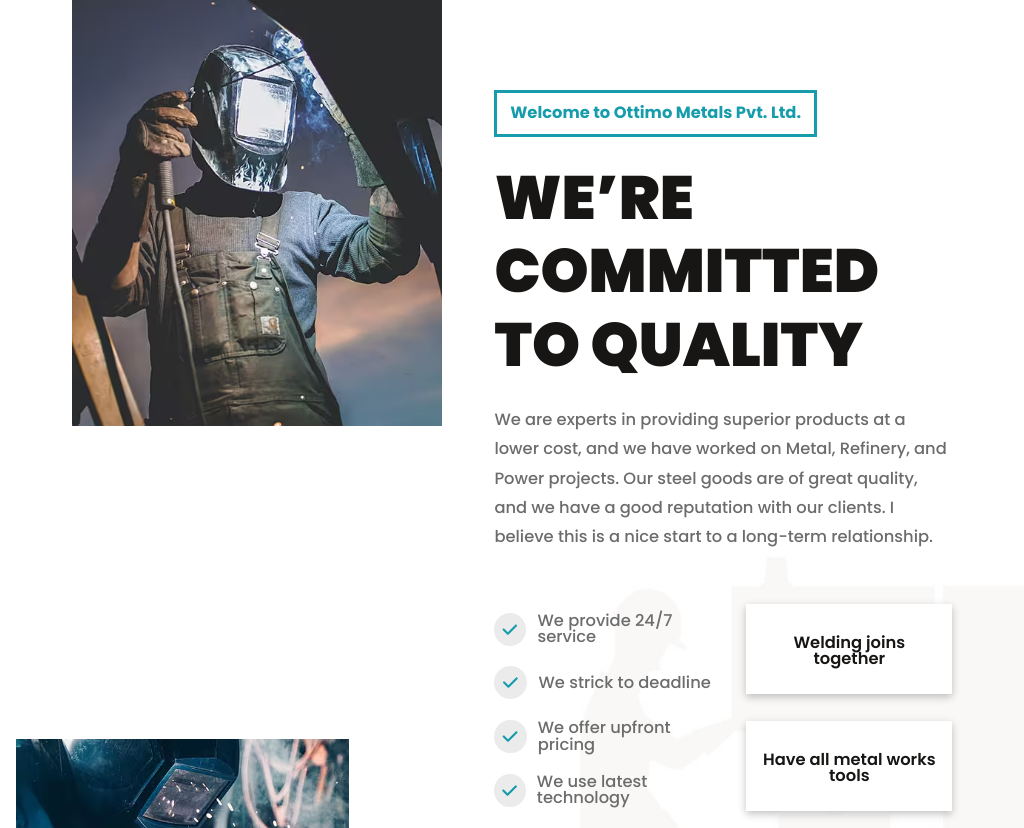
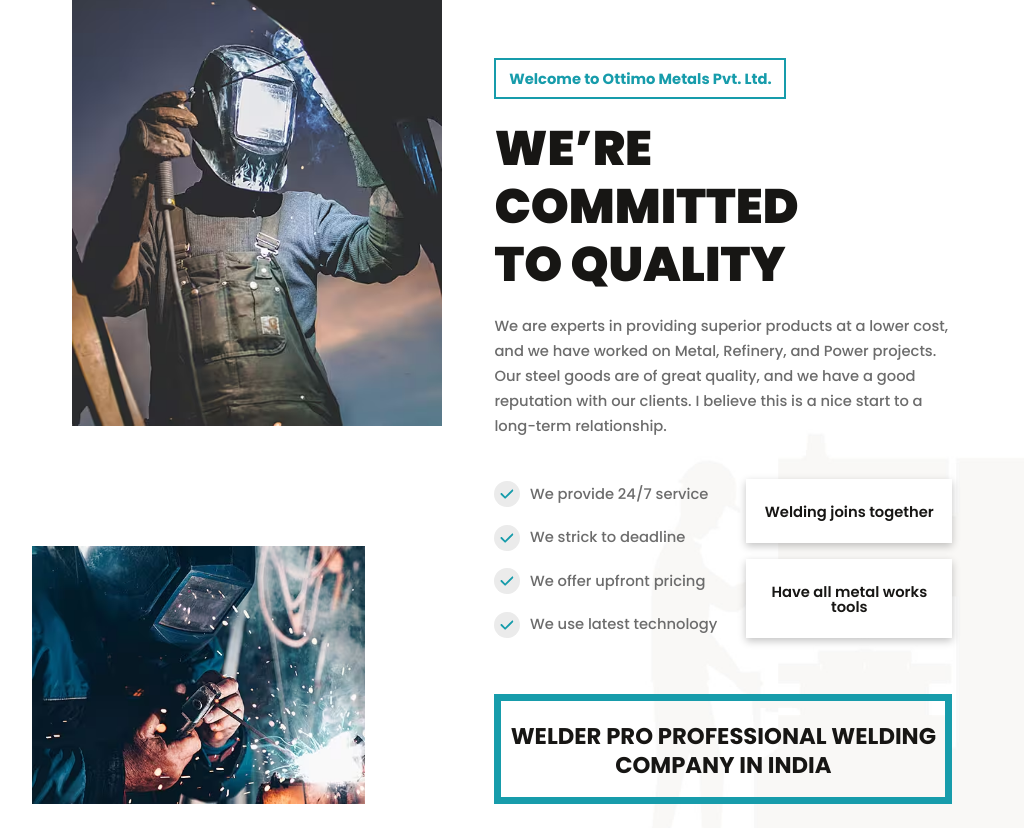
Before and after one commit to josephpal27/Ottimo-Metals, a React (Vite) app: page / in a window 1024 px wide. Shown: the part 692-1520 px from the top of the page. Built offline with nearby package versions, Linux system fonts and the light colour scheme.

Commit message:
Responsiveness added

```diff
--- a/src/components/home-welcome/HomeWelcome.css
+++ b/src/components/home-welcome/HomeWelcome.css
@@ -117,14 +117,10 @@
         padding: 0 7% 5.5rem 7%;
     }
     .home-welcome-image #floating-img-1{
-        bottom: 0;
-        left: -3.5rem;
-        width: 90%;
+        left: -3rem;
     }
     .home-welcome #floating-img-2{
-        bottom: 0;
-        right: 0;
-        width: 500px;
+        width: 450px;
     }
     .home-welcome-content span{
         border: 2.5px solid #179cab;
@@ -171,7 +167,56 @@
 }
 
 @media screen and (min-width: 992px) and (max-width: 1229px) {
-
+    .home-welcome{
+        padding: 0 7% 5rem 7%;
+    }
+    .home-welcome-image #floating-img-1{
+        left: -2.5rem;
+    }
+    .home-welcome #floating-img-2{
+        width: 420px;
+    }
+    .home-welcome-content span{
+        border: 2px solid #179cab;
+        padding: 0.45rem 0.8rem;
+        font-size: calc(0.6rem + 0.5vw);
+        margin-top: 6rem;
+    }
+    .home-welcome-content h2{
+        font-size: calc(2.7rem + 0.5vw);
+        margin-top: 1.3rem;
+    }
+    .home-welcome-content p{
+        font-size: calc(0.6rem + 0.5vw);
+        margin-top: 1.3rem;
+        line-height: 1.7;
+    }
+    .home-welcome-content .features{
+        margin-top: 1.5rem;
+    }
+    .home-welcome-content .features p{
+        font-size: calc(0.6rem + 0.5vw);
+        margin-top: 1.1rem;
+    }
+    .home-welcome-content .features p .icon{
+        width: 26px;
+        height: 26px;
+        padding: 0.35rem;
+        margin-right: 0.6rem;
+    }
+    .home-welcome-content .features .features-right{
+        gap: 1rem;
+    }
+    .home-welcome-content .features .features-right .feature-box{
+        padding: 0.5rem;
+    }
+    .home-welcome-content .tagline{
+        margin-top: 2.5rem;
+        border: 0.45rem solid #179cab;
+    }
+    .home-welcome-content .tagline p{
+        font-size: calc(1.1rem + 0.5vw);
+    }
 }
 
 /* Mobile screen */
```
